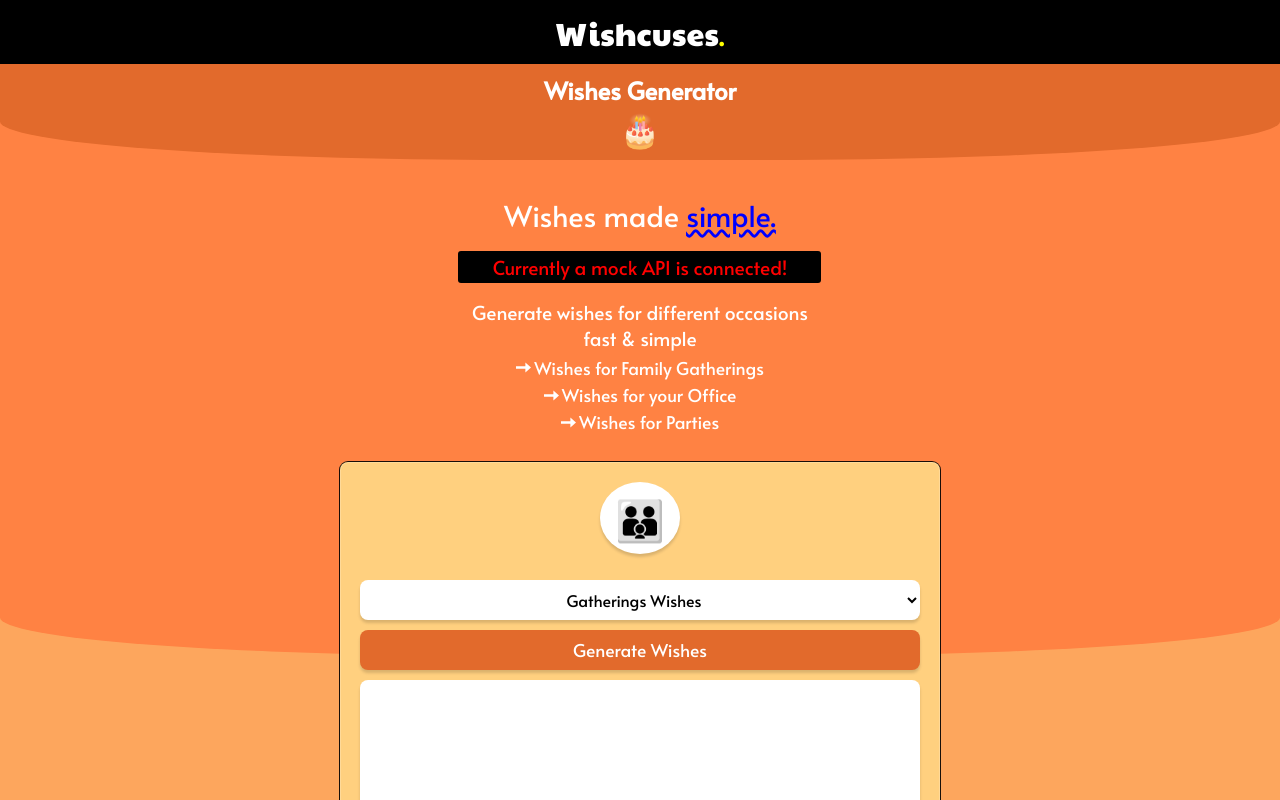
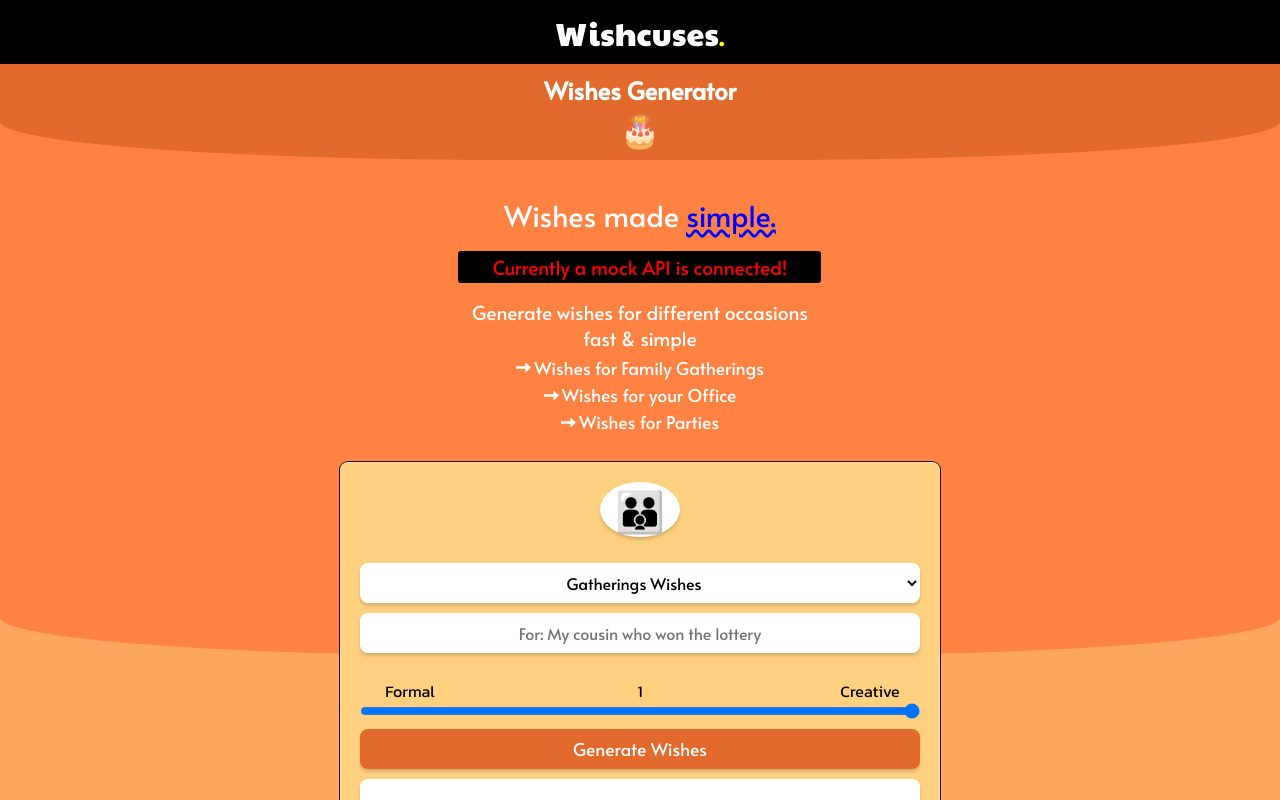
Before and after one commit to Hergelink/Wishcuses, a React (Create React App) app: page /wishes-generator in a window 1280 px wide. Shown: the top 800 px of the page. Built offline with nearby package versions, Linux system fonts and the light colour scheme.

Commit message:
implemented a better promt system for better results and also added slider for temperature adjustement

```diff
--- a/src/components/wishes-components/WishesContainer.jsx
+++ b/src/components/wishes-components/WishesContainer.jsx
@@ -7,6 +7,9 @@ function WishesContainer({
   copied,
   setCopied,
   handleSubmit,
+  setUserPromt,
+  temp,
+  setTemp,
 }) {
   return (
     <>
@@ -26,6 +29,30 @@ function WishesContainer({
             <option value='party'>Party Wishes</option>
           </select>
         </label>
+        <label htmlFor="userPromt" className='wishesLabel'>
+          <input className='wishesSelect' id='userPromt' type="text"
+
+          placeholder={`For: ${value === 'office' ? "My colleague's promotion" : value === 'party' ? 'My friends 28th birthday' : 'My cousin who won the lottery'}`}
+
+          onChange={e => setUserPromt(e.target.value)} />
+        </label>
+
+        <div className='rangeSlider'>
+          <div className='rangeInfo'>
+            <p className='tempInfo'>Formal</p>
+            <p className='tempInfo'>{temp}</p>
+            <p className='tempInfo'>Creative</p>
+          </div>
+          <input
+            type='range'
+            min={0}
+            max={1}
+            step={0.01}
+            value={temp}
+            onChange={(e) => setTemp(e.target.value * 1)}
+            className='slider'
+          />
+        </div>
 
         <button className='wishesFetchButton' onClick={handleSubmit}>
           Generate Wishes
--- a/src/pages/WishesPage.jsx
+++ b/src/pages/WishesPage.jsx
@@ -1,4 +1,4 @@
-import React, { useState, useEffect } from 'react';
+import React, { useState} from 'react';
 import { Configuration, OpenAIApi } from 'openai';
 import '../styles/wishes.css';
 import WishesHeader from '../components/wishes-components/WishesHeader';
@@ -10,6 +10,7 @@ import WishesContainer from '../components/wishes-components/WishesContainer';
 
 function WishesPage() {
   const [generatedWish, setGeneratedWish] = useState('');
+  const [userPromt, setUserPromt] = useState('')
   const [value, setValue] = useState('');
   const [copied, setCopied] = useState(false);
 
@@ -37,7 +38,7 @@ function WishesPage() {
     await openai
       .createCompletion({
         model: 'text-davinci-002',
-        prompt: `Create a Wish for: ${value}`,
+        prompt: `Create a sincere, kind wish for:${userPromt} in context of ${value}`,
         temperature: temp,
         max_tokens: 200,
         top_p: 1,
@@ -65,6 +66,9 @@ function WishesPage() {
           copied={copied}
           setCopied={setCopied}
           handleSubmit={handleSubmit}
+          setUserPromt={setUserPromt}
+          temp={temp}
+          setTemp={setTemp}
         />
       </main>
       <div className='wishesStyleDiv'>
--- a/src/styles/wishes.css
+++ b/src/styles/wishes.css
@@ -1,3 +1,6 @@
+@import url('https://fonts.googleapis.com/css2?family=Kanit&display=swap');
+
+
 .wishesHeader {
   background-color: rgb(255, 130, 67);
   height: 6rem;
@@ -127,6 +130,35 @@
   border: 0;
 
   text-align: center;
+}
+
+.rangeSlider {
+  width: 100%;
+  display: flex;
+  flex-direction: column;
+  align-items: center;
+  justify-content: space-between;
+}
+
+.rangeInfo {
+  width: 100%;
+  display: flex;
+  justify-content: space-between;
+  align-items: center;
+  margin-top: 1rem;
+}
+
+.slider {
+  width: 100%;
+  margin-top: 0;
+  padding: 0;
+  cursor: pointer;
+}
+
+.tempInfo {
+  width: 100px;
+  text-align: center;
+  font-family: 'Kanit', sans-serif;
 }
 
 .wishesFetchButton {
```
